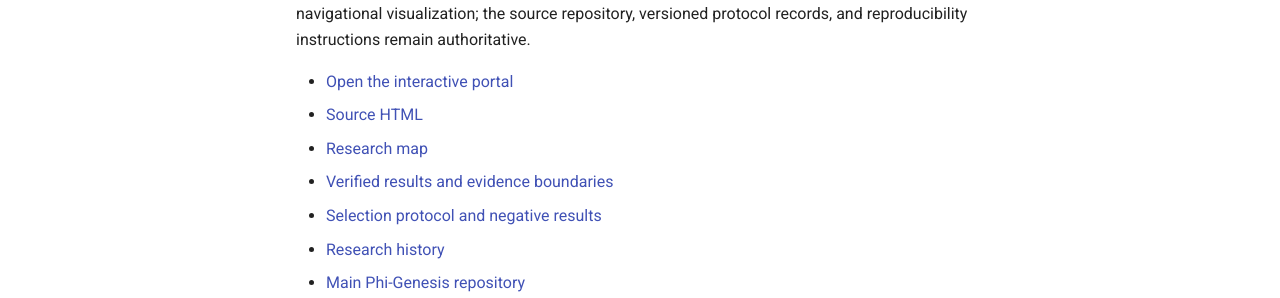
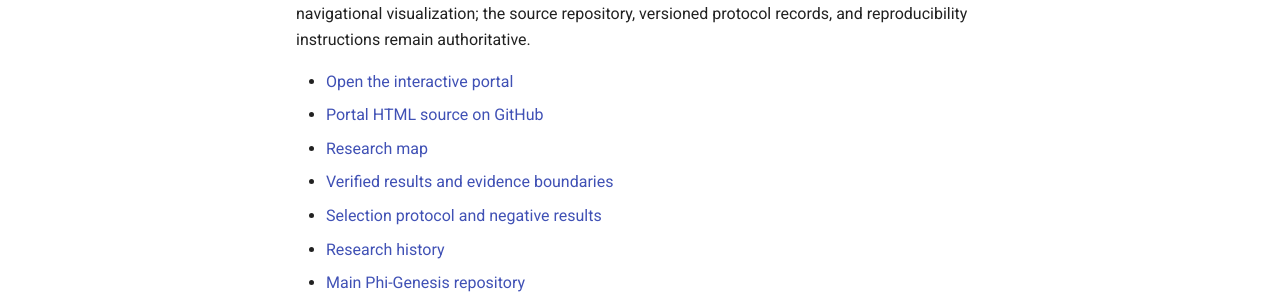
Before and after one commit to RFT-SIRM/Phi-Genesis, an MkDocs documentation site: the page built from docs/interactive.md, in a window 1280 px wide. Shown: the part 319-617 px from the top of the page. Built offline with MkDocs 1.6.1 and Material for MkDocs 9.7.7, drawn with Linux system fonts in a browser that asks for light colours.

Commit message:
sandbox: link interactive source outside MkDocs docs tree

```diff
--- a/docs/interactive.md
+++ b/docs/interactive.md
@@ -5,7 +5,7 @@
 The portal is a separate, animated research navigation surface for the Sierpiński-gasket spectral audit, boundary-condition experiments, selection-protocol results, and open problems. It is a navigational visualization; the source repository, versioned protocol records, and reproducibility instructions remain authoritative.
 
 - [Open the interactive portal](https://rft-sirm.github.io/Phi-Genesis/interactive/)
-- [Source HTML](interactive/index.html)
+- [Portal HTML source on GitHub](https://github.com/RFT-SIRM/Phi-Genesis/blob/main/visual/interactive/index.html)
 - [Research map](research-map.md)
 - [Verified results and evidence boundaries](verified-results.md)
 - [Selection protocol and negative results](selection-protocol.md)
```
